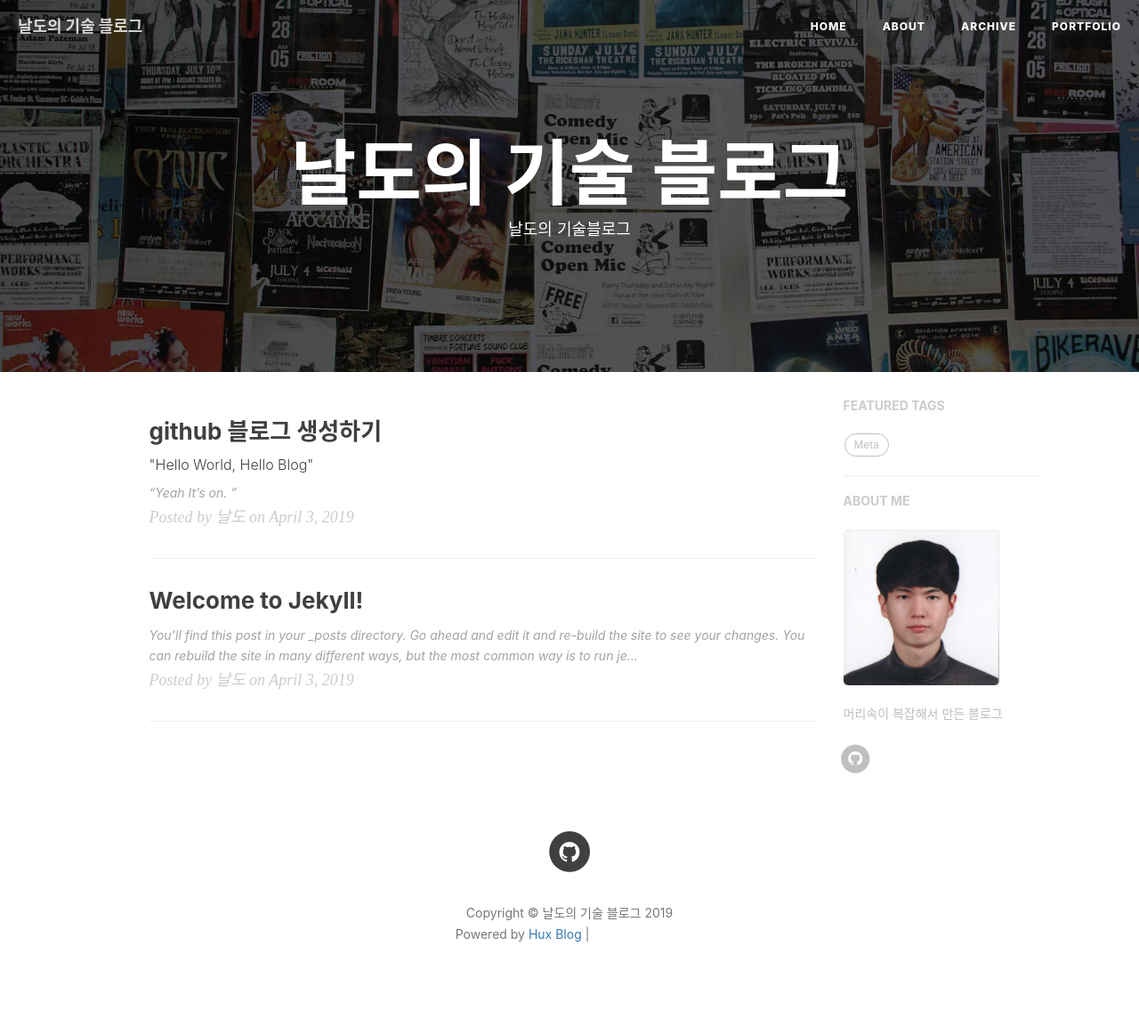
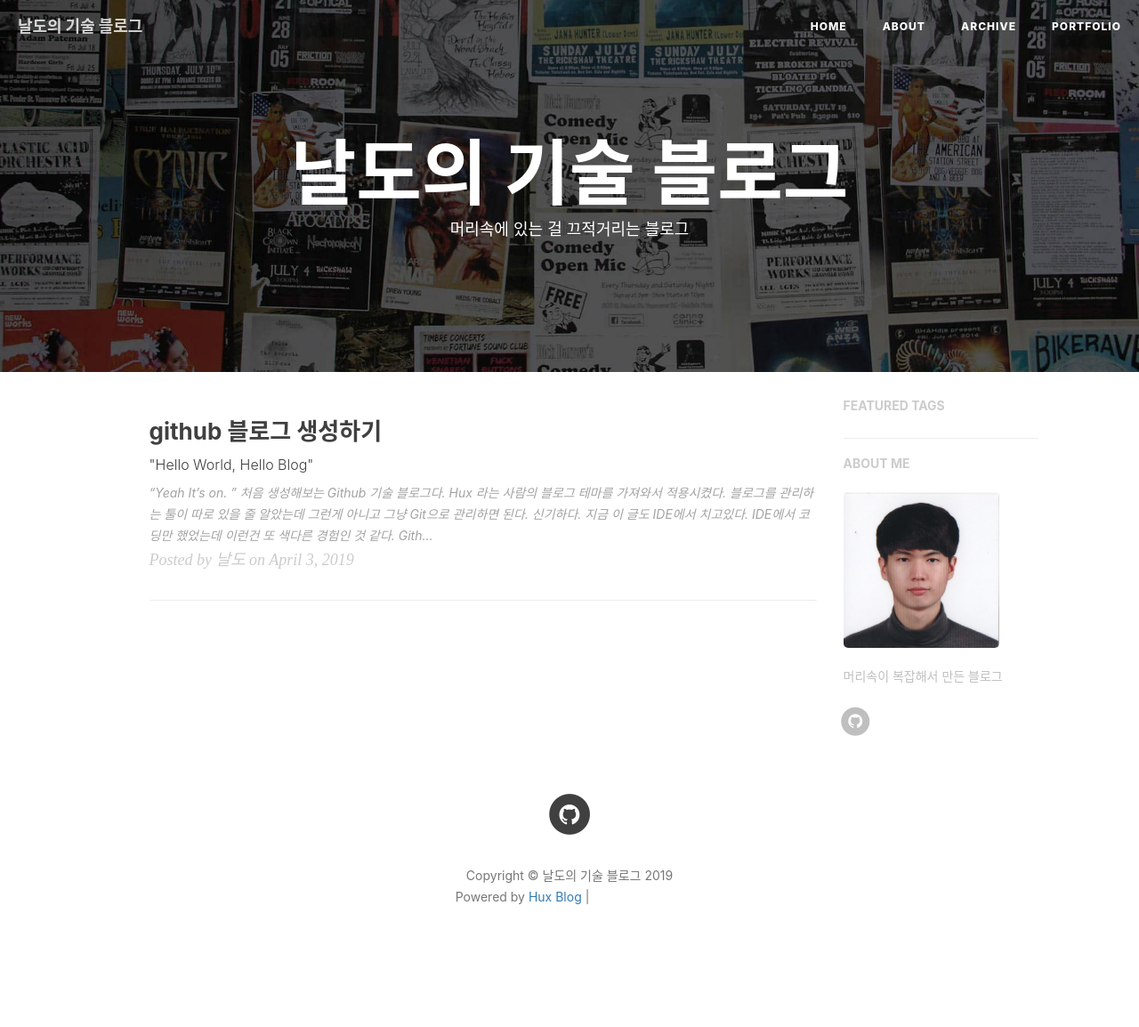
Before and after one commit to NaRDo627/NaLDo627.github.io, a Jekyll site: the page built from index.html, in a window 1280 px wide. Shown: the whole page at 89% size. Built offline with Jekyll 4.4.1, drawn with Linux system fonts in a browser that asks for light colours; nearby versions of some CDN libraries; the list of posts is cut into pages by our own code; comment, search, counter and statistics services are not loaded; after the commit the page ends 1112 px from its top, so only the background shows below that; grey boxes are pictures that could not be loaded.

Commit message:
템플릿 제작

```diff
--- a/_posts/2019-04-03-welcome-to-jekyll.markdown
+++ /dev/null
@@ -1,28 +0,0 @@
----
-layout: post
-title:  "Welcome to Jekyll!"
-date:   2019-04-03 20:14:06 +0900
-categories: jekyll update
-author:     "날도"
-tags:
-    - Meta
----
-You’ll find this post in your `_posts` directory. Go ahead and edit it and re-build the site to see your changes. You can rebuild the site in many different ways, but the most common way is to run `jekyll serve`, which launches a web server and auto-regenerates your site when a file is updated.
-
-To add new posts, simply add a file in the `_posts` directory that follows the convention `YYYY-MM-DD-name-of-post.ext` and includes the necessary front matter. Take a look at the source for this post to get an idea about how it works.
-
-Jekyll also offers powerful support for code snippets:
-
-{% highlight ruby %}
-def print_hi(name)
-  puts "Hi, #{name}"
-end
-print_hi('Tom')
-#=> prints 'Hi, Tom' to STDOUT.
-{% endhighlight %}
-
-Check out the [Jekyll docs][jekyll-docs] for more info on how to get the most out of Jekyll. File all bugs/feature requests at [Jekyll’s GitHub repo][jekyll-gh]. If you have questions, you can ask them on [Jekyll Talk][jekyll-talk].
-
-[jekyll-docs]: https://jekyllrb.com/docs/home
-[jekyll-gh]:   https://github.com/jekyll/jekyll
-[jekyll-talk]: https://talk.jekyllrb.com/
--- a/index.html
+++ b/index.html
@@ -1,6 +1,6 @@
 ---
 layout: page
-description: "날도의 기술블로그"
+description: "머리속에 있는 걸 끄적거리는 블로그"
 ---
 
 {% for post in paginator.posts %}
--- a/portfolio/index.html
+++ b/portfolio/index.html
@@ -35,7 +35,7 @@ layout: default
 								</li>
 								<li class="skill">
 									<span>&nbsp;&nbsp;&nbsp;<b>Spring</b></span>
-									<span class="link"><a target="_blank" href="https://parkkiho.asuscomm.com">Try it</a></span>
+									<span class="link"><a target="_blank" href="http://parkkiho.asuscomm.com">Try it</a></span>
 								</li>
 							</ul>
 						</div>
```
Also changed, not shown: _posts/2019-04-03-github-blog생성.md (+12 -3 lines), 1 other file.
